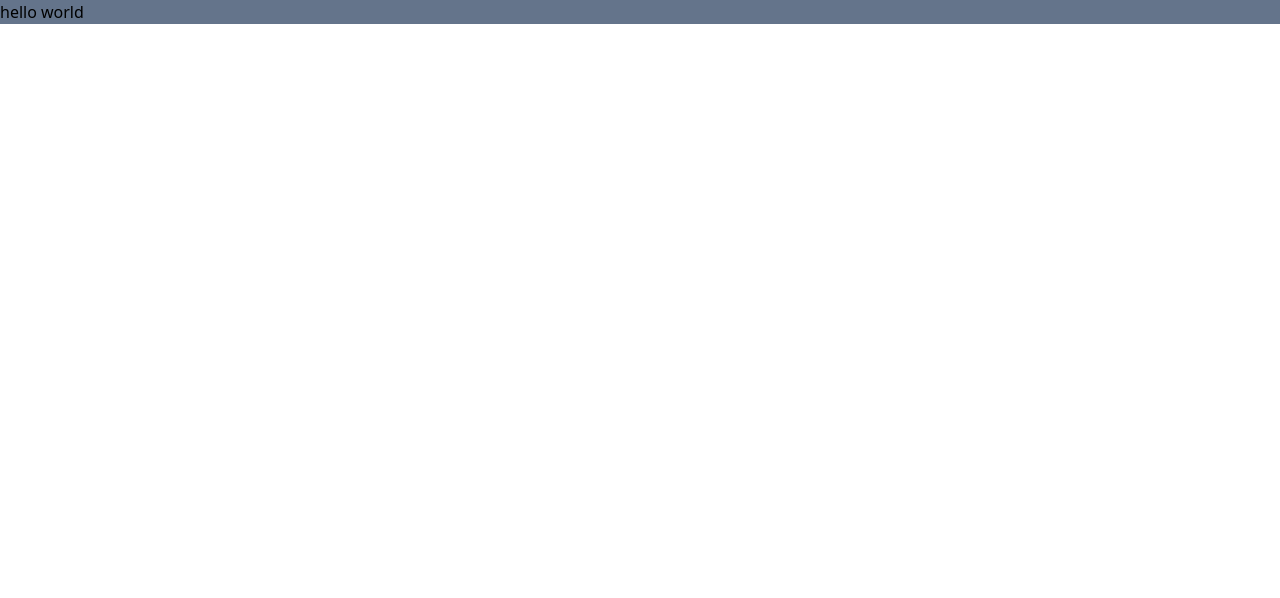
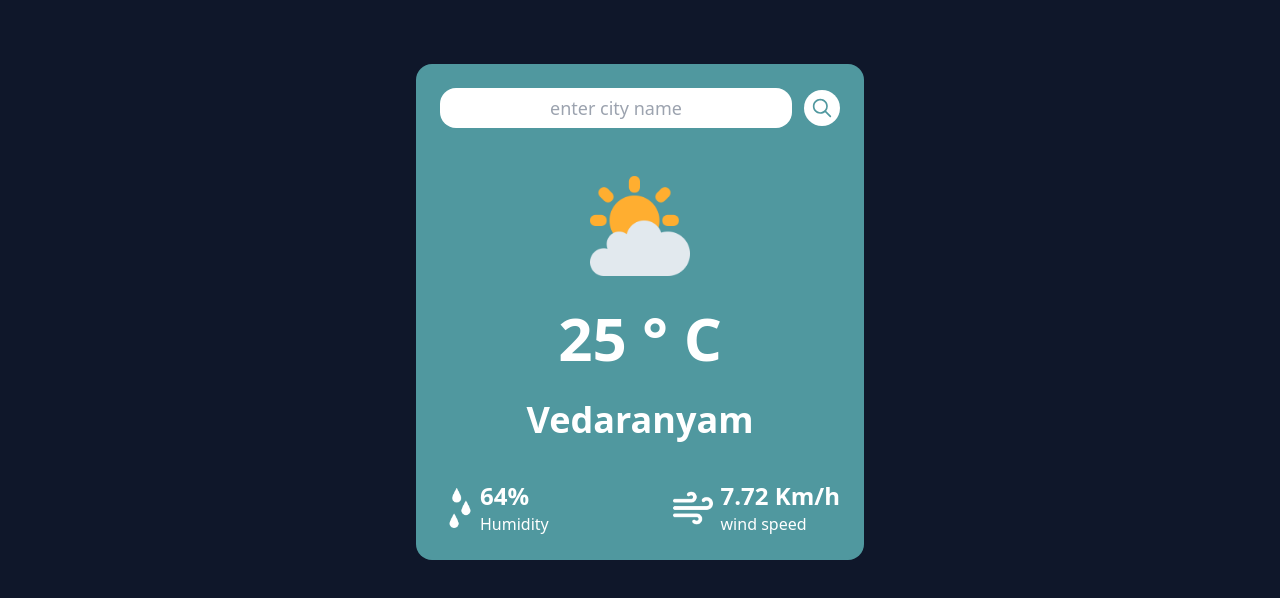
Before and after one commit to vedhatech002/Weather-App, a website built with Vite: page index.html in a window 1280 px wide. Built offline with nearby package versions, Linux system fonts and the light colour scheme; no server answers.

Commit message:
design: design ui for weather app and setup js

```diff
--- a/index.html
+++ b/index.html
@@ -7,9 +7,71 @@
     <title>Weather App</title>
     <link rel="stylesheet" href="./src/css/main.css" />
   </head>
-  <body>
-    <h1 class="bg-slate-500">hello world</h1>
+  <body class="bg-slate-900">
+    <main class="bg-[#50989f] p-6 max-w-md mx-auto mt-16 rounded-2xl">
+      <!-- searchbar -->
 
+      <form class="flex items-center gap-3">
+        <input
+          class="outline-none border-none rounded-2xl px-8 py-[6px] text-lg w-full placeholder:text-center placeholder:text-lg"
+          type="text"
+          placeholder="enter city name"
+        />
+        <button class="bg-white p-2 rounded-full">
+          <svg
+            xmlns="http://www.w3.org/2000/svg"
+            viewBox="0 0 96 96"
+            id="Search"
+            width="20"
+            height="20"
+          >
+            <switch>
+              <g fill="#50989f" class="color000000 svgShape">
+                <path
+                  d="M90.829 85.172 68.128 62.471A35.846 35.846 0 0 0 76 40C76 20.118 59.883 4 40 4 20.118 4 4 20.118 4 40s16.118 36 36 36c8.5 0 16.312-2.946 22.471-7.873l22.701 22.701A3.988 3.988 0 0 0 88 92a4 4 0 0 0 2.829-6.828zM40 68c-15.464 0-28-12.536-28-28s12.536-28 28-28c15.465 0 28 12.536 28 28S55.465 68 40 68z"
+                  fill="#50989f"
+                  class="color000000 svgShape"
+                ></path>
+              </g>
+            </switch>
+          </svg>
+        </button>
+      </form>
+      <!-- result page -->
+      <div class="pt-12">
+        <div class="flex flex-col items-center gap-8">
+          <img
+            id="weather-img"
+            src="./public/img/weather-cloudy.png"
+            alt="weather-img"
+            width="100px"
+          />
+          <h1 id="temprature" class="text-6xl text-white font-bold">25 ° C</h1>
+          <h2 id="cityName" class="text-white text-4xl font-semibold">
+            Vedaranyam
+          </h2>
+        </div>
+        <div class="flex items-center justify-between mt-10 text-white">
+          <!-- humidity -->
+
+          <div class="flex items-center">
+            <img src="./public/img/humidity.png" alt="humidity" width="40px" />
+            <div>
+              <h3 class="text-2xl font-semibold">64%</h3>
+              <p>Humidity</p>
+            </div>
+          </div>
+          <!-- wind -->
+          <div class="flex items-center gap-2">
+            <img src="./public/img/wind.png" alt="wind" width="40px" />
+            <div>
+              <h3 class="text-2xl font-semibold">7.72 Km/h</h3>
+              <p>wind speed</p>
+            </div>
+          </div>
+        </div>
+      </div>
+    </main>
     <script type="module" src="./src/js/app.js"></script>
   </body>
 </html>
--- a/src/js/app.js
+++ b/src/js/app.js
@@ -1 +1,16 @@
-console.log("hi");
+const apiKey = "f7055b8d8cb767d8652bd2f00417fc43";
+const apiUrl =
+  "https://api.openweathermap.org/data/2.5/weather?&units=metric&q=vedaranyam";
+
+function getWeather() {
+  var xhttp = new XMLHttpRequest();
+  xhttp.onreadystatechange = function () {
+    if (this.readyState == 4 && this.status == 200) {
+      let responseData = JSON.parse(this.response);
+      console.log(responseData);
+    }
+  };
+  xhttp.open("GET", `${apiUrl}&appid=${apiKey}`, true);
+  xhttp.send();
+}
+getWeather();
```
Also changed, not shown: public/img/humidity.png (added), public/img/weather-clear.png (added), public/img/weather-cloudy.png (added), public/img/weather-drizzle.png (added), public/img/weather-rainpng.png (added), public/img/weather-snow.png (added), public/img/wind.png (added).
